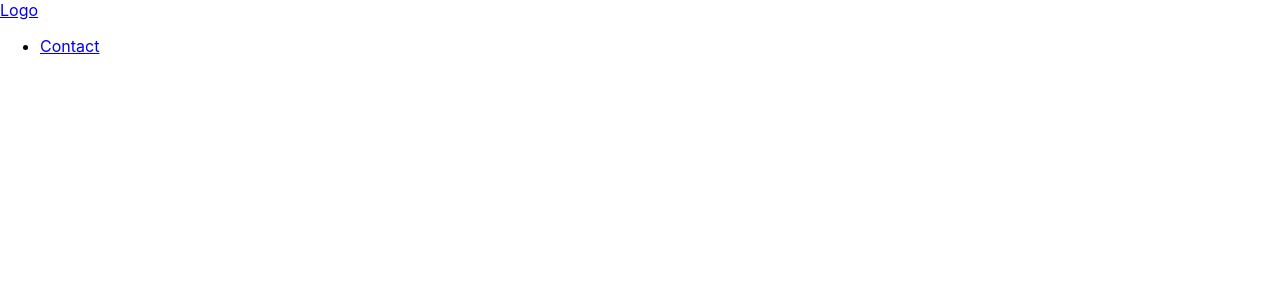
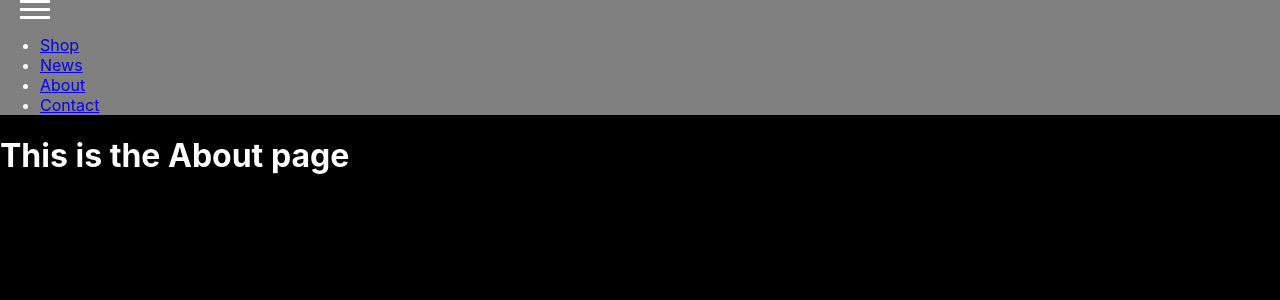
Before and after one commit to jacobmcanepa/false-negative, a React (Create React App) app in the folder client/: page /about in a window 1280 px wide. Before the commit this address had no page. Shown: the top 300 px of the page. Built offline with nearby package versions, Linux system fonts and the light colour scheme.

Commit message:
started style & added 404 page

```diff
--- a/client/src/App.js
+++ b/client/src/App.js
@@ -1,7 +1,11 @@
 import { BrowserRouter as Router, Routes, Route } from 'react-router-dom';
 import Nav from './components/Nav';
 import Home from './pages/Home';
+import Shop from './pages/Shop';
+import News from './pages/News';
+import About from './pages/About';
 import Contact from './pages/Contact';
+import PageNotFound from './pages/PageNotFound';
 
 function App() {
   return (
@@ -11,7 +15,11 @@ function App() {
         <Nav />
         <Routes>
           <Route exact path='/' element={ <Home /> } />
+          <Route exact path='/shop' element={ <Shop /> } />
+          <Route exact path='/news' element={ <News /> } />
+          <Route exact path='/about' element={ <About /> } />
           <Route exact path='/contact' element={ <Contact /> } />
+          <Route exact path='*' element={ <PageNotFound /> } />
         </Routes>
       </div>
     </Router>
--- a/client/src/components/Nav.js
+++ b/client/src/components/Nav.js
@@ -3,16 +3,25 @@ import { Link, NavLink } from 'react-router-dom';
 function Nav() {
   return (
     <>
+    <section className='nav-section'>
+      <Link to='/'>
+        <div className='hamburger'>
+          <span></span>
+          <span></span>
+          <span></span>
+        </div>
+      </Link>
       <nav>
         <div>
-        <Link to='/'>Logo</Link>
-      </div>
-      <div>
           <ul>
+            <li><NavLink to='/shop'>Shop</NavLink></li>
+            <li><NavLink to='/news'>News</NavLink></li>
+            <li><NavLink to='/about'>About</NavLink></li>
             <li><NavLink to='/contact'>Contact</NavLink></li>
           </ul>
         </div>
       </nav>
+    </section>
     </>
   );
 };
--- a/client/src/index.css
+++ b/client/src/index.css
@@ -5,9 +5,29 @@ body {
     sans-serif;
   -webkit-font-smoothing: antialiased;
   -moz-osx-font-smoothing: grayscale;
+  background-color: black;
+  color: white;
 }
 
 code {
   font-family: source-code-pro, Menlo, Monaco, Consolas, 'Courier New',
     monospace;
 }
+
+/* NAVIGATION */
+.nav-section {
+  background-color: rgba(255, 255, 255, 0.5);
+  width: 100vw;
+}
+
+.hamburger {
+  margin-left: 20px;
+}
+.hamburger span {
+  height: 3px;
+  width: 30px;
+  background-color: white;
+  display: block;
+  margin-bottom: 5px;
+}
+/* END NAVIGATION */
--- /dev/null
+++ b/client/src/pages/About.js
@@ -0,0 +1,9 @@
+function About() {
+  return (
+    <>
+    <h1>This is the About page</h1>
+    </>
+  );
+};
+
+export default About;
--- /dev/null
+++ b/client/src/pages/News.js
@@ -0,0 +1,9 @@
+function News() {
+  return (
+    <>
+    <h1>This is the News page</h1>
+    </>
+  );
+};
+
+export default News;
--- /dev/null
+++ b/client/src/pages/PageNotFound.js
@@ -0,0 +1,9 @@
+function PageNotFound() {
+  return (
+    <>
+    <h1>404 Error! Page not found</h1>
+    </>
+  );
+};
+
+export default PageNotFound;
--- /dev/null
+++ b/client/src/pages/Shop.js
@@ -0,0 +1,9 @@
+function Shop() {
+  return (
+    <>
+    <h1>This is the Shop</h1>
+    </>
+  );
+};
+
+export default Shop;
```
Lines whose indentation alone changed are shown as unchanged.
